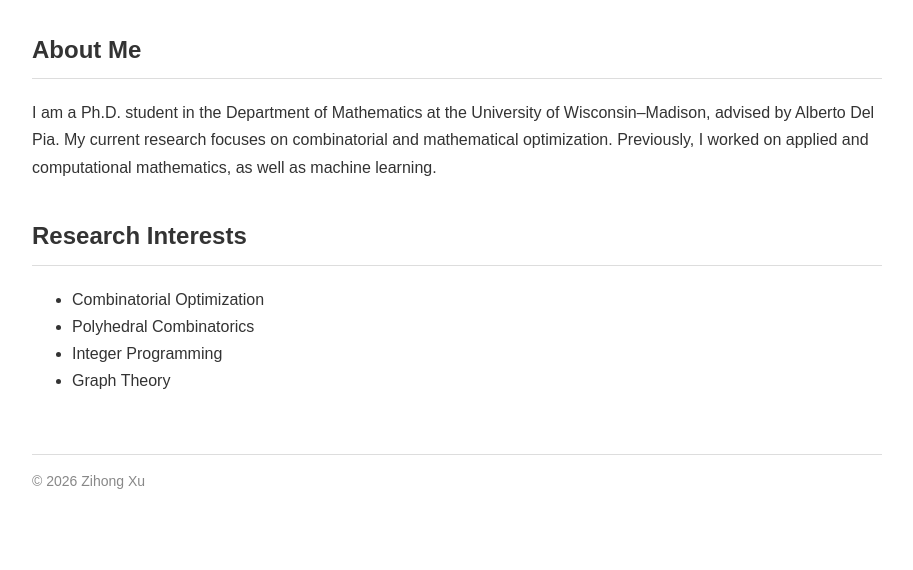
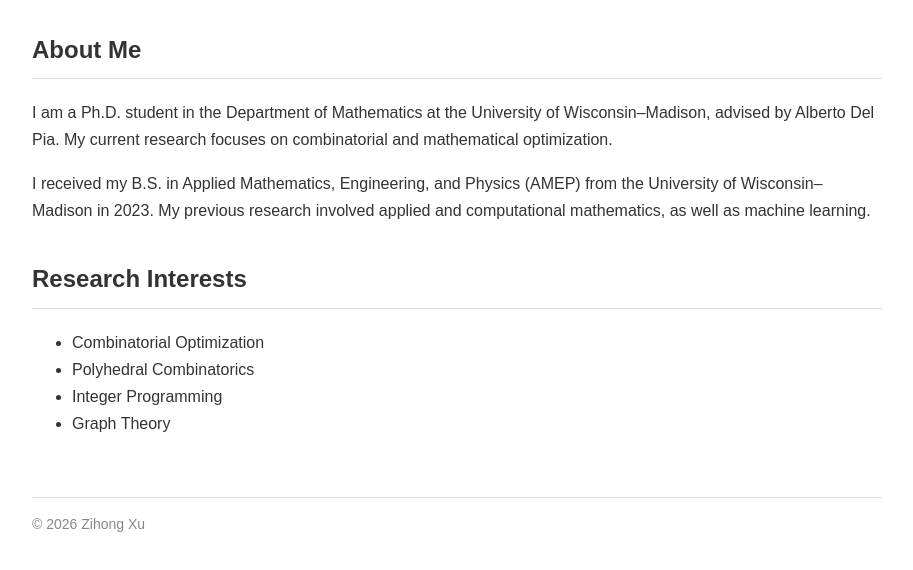
Before and after one commit to BryaneX455/bryanex455.github.io, a plain HTML site: page index.html in a window 1280 px wide. Shown: the part 350-920 px from the top of the page, without its empty margins (183-1096 px from the left). Before the commit the page ends 894 px from the top, so only its background shows below. Drawn offline with Linux system fonts and the light colour scheme; some icons are missing.

Commit message:
Update index.html

```diff
--- a/index.html
+++ b/index.html
@@ -164,8 +164,13 @@
         at the University of Wisconsin–Madison, advised by
         Alberto Del Pia. My current research focuses on
         combinatorial and mathematical optimization.
-        Previously, I worked on applied and computational
-        mathematics, as well as machine learning.
+    </p>
+
+    <p>
+        I received my B.S. in Applied Mathematics, Engineering,
+        and Physics (AMEP) from the University of Wisconsin–Madison
+        in 2023. My previous research involved applied and
+        computational mathematics, as well as machine learning.
     </p>
 
     <h2>Research Interests</h2>
```
